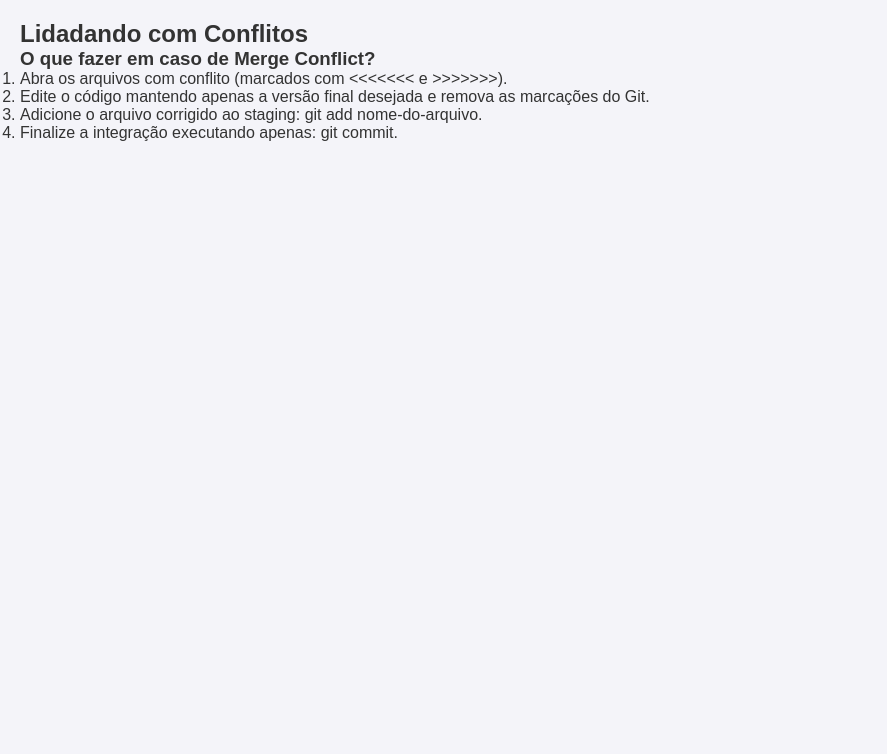
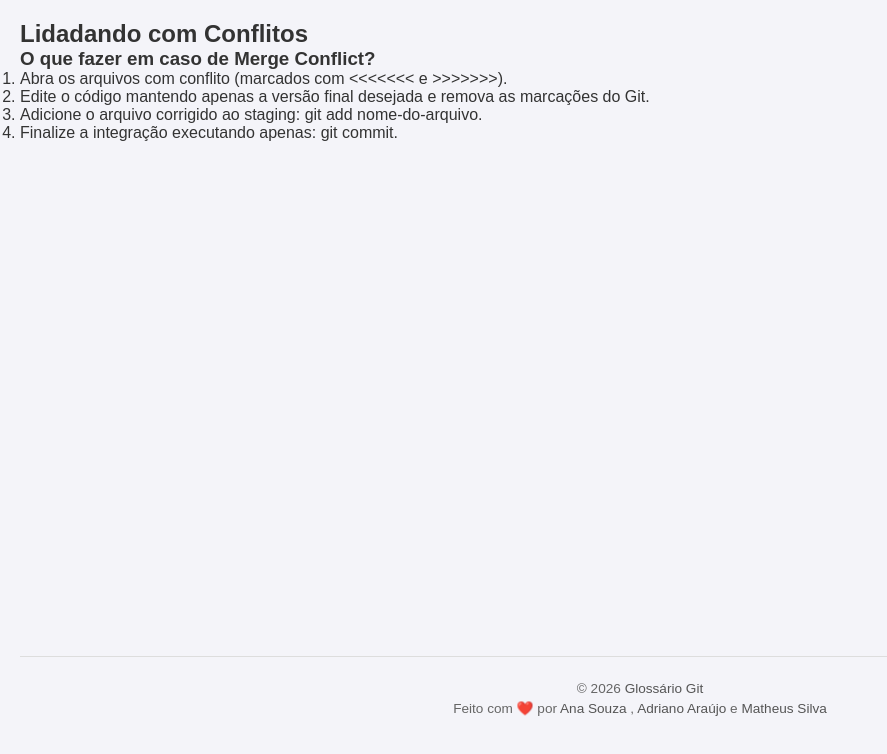
Before and after one commit to anaclpsouza/glossario-git, a plain HTML site: page index.html in a window 1280 px wide. Shown: the whole page, without its empty margins (0-887 px from the left). Drawn offline with Linux system fonts and the light colour scheme.

Commit message:
feat(html/css): add footer with copyright and repo link, closes #6

```diff
--- a/css/style.css
+++ b/css/style.css
@@ -17,3 +17,25 @@ body {
     display: flex;
     flex-direction: column;
 }
+
+footer {
+    margin-top: auto;
+    padding: 20px;
+    text-align: center;
+    font-size: 0.85rem;
+    color: #666;
+    border-top: 1px solid #ddd;
+}
+
+footer p {
+    margin: 4px 0;
+}
+
+footer a {
+    color: #555;
+    text-decoration: none;
+}
+
+footer a:hover {
+    text-decoration: underline;
+}
--- a/index.html
+++ b/index.html
@@ -26,7 +26,25 @@
             </div>
         </section>
     </main>
-    <footer></footer>
+    <footer>
+        <p>&copy; 2026
+            <a href="https://github.com/anaclpsouza/glossario-git/" target="_blank">
+                Glossário Git
+            </a>
+        </p>
+        <p>
+            Feito com ❤️ por
+            <a href="https://github.com/anaclpsouza/" target="_blank" rel="noopener noreferrer">
+                Ana Souza
+            </a>,
+            <a href="https://github.com/adrianoaraujods" target="_blank" rel="noopener noreferrer">
+                Adriano Araújo
+            </a> e
+            <a href="https://github.com/MatheusKemuel" target="_blank" rel="noopener noreferrer">
+                Matheus Silva
+            </a>
+        </p>
+    </footer>
 </body>
 
 </html>
```
